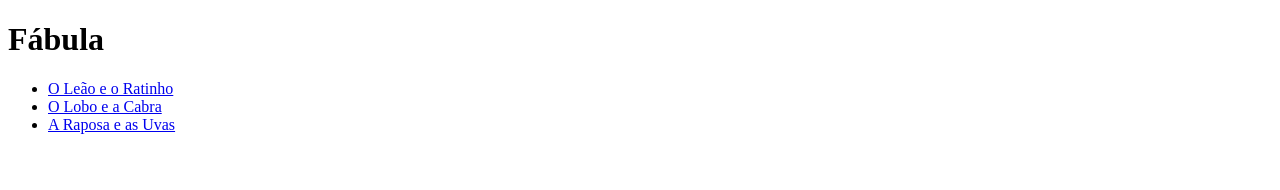
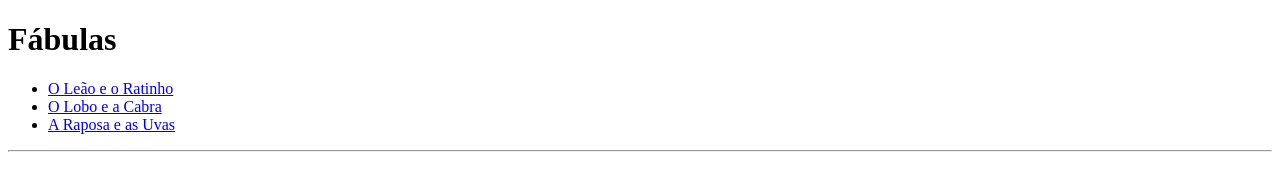
Before and after one commit to LaureteB/fabulas, a plain HTML site: page index.html in a window 1280 px wide. Drawn offline with Linux system fonts and the light colour scheme.

Commit message:
lalasave

```diff
--- a/index.html
+++ b/index.html
@@ -8,12 +8,13 @@
 </head>
 
 <body>
-    <h1>Fábula</h1>
+    <h1>Fábulas</h1>
     <ul>
         <li><a href="leao.html">O Leão e o Ratinho</a></li>
         <li><a href="lobo.html">O Lobo e a Cabra</a></li>
         <li><a href="raposa.html">A Raposa e as Uvas</a></li>
     </ul>
+    <hr>
 </body>
 
 </html>
```
Also changed, not shown: leao.html (+1 -1 lines), lobo.html (+1 -0 lines), raposa.html (+1 -0 lines).
